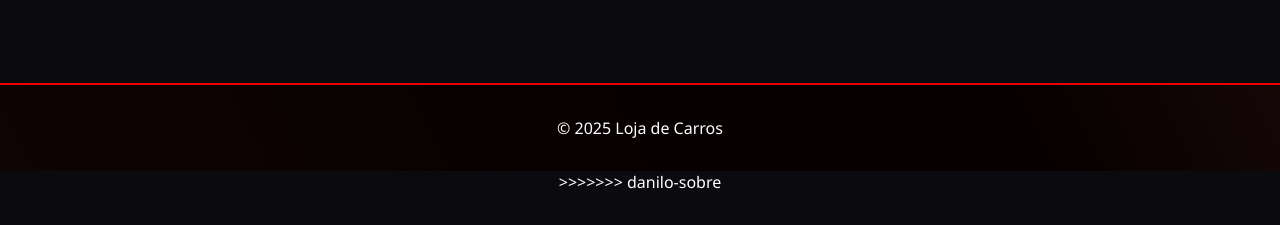
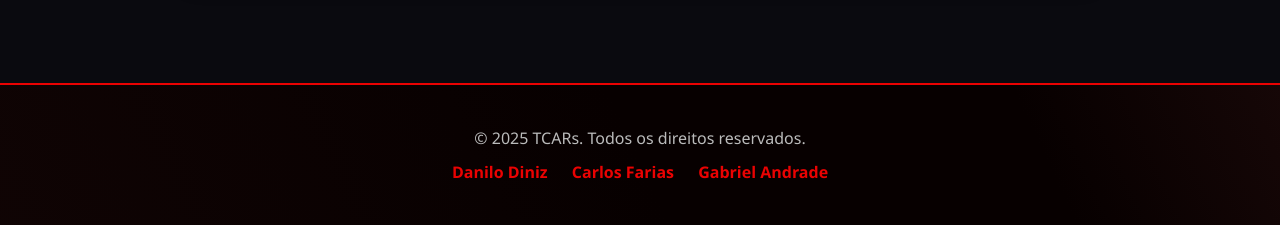
Before and after one commit to chdevbr/projeto-tcar, a plain HTML site: page contato.html in a window 1280 px wide. Shown: the part 2200-2425 px from the top of the page. Before the commit the page ends 2393 px from the top, so only its background shows below. Drawn offline with Linux system fonts and the light colour scheme.

Commit message:
update final

```diff
--- a/contato.html
+++ b/contato.html
@@ -5,7 +5,11 @@
     <meta name="viewport" content="width=device-width, initial-scale=1.0" />
     <title>Contato | TCAR</title>
     <link rel="stylesheet" href="./assets/css/style.css" />
-    <link rel="shortcut icon" href="assets/img/favicon.ico" type="image/x-icon">
+    <link
+      rel="shortcut icon"
+      href="assets/img/favicon.ico"
+      type="image/x-icon"
+    />
   </head>
 
   <body>
@@ -83,9 +87,21 @@
       </main>
 
       <footer>
-        <p>&copy; 2025 Loja de Carros</p>
+        <div class="footer-content">
+          <p>&copy; 2025 TCARs. Todos os direitos reservados.</p>
+          <div class="footer-social">
+            <a href="https://www.instagram.com/danilo.dinizx/" target="_blank"
+              >Danilo Diniz</a
+            >
+            <a href="https://www.instagram.com/chzero5/" target="_blank"
+              >Carlos Farias</a
+            >
+            <a href="https://www.instagram.com/gabriel.gandrad/" target="_blank"
+              >Gabriel Andrade</a
+            >
+          </div>
+        </div>
       </footer>
     </div>
   </body>
 </html>
->>>>>>> danilo-sobre
```
Also changed, not shown: detalhes-bigg.html (+21 -5 lines), detalhes-furia.html (+12 -2 lines), detalhes-shadow-night.html (+12 -1 lines), index.html (+27 -16 lines).
